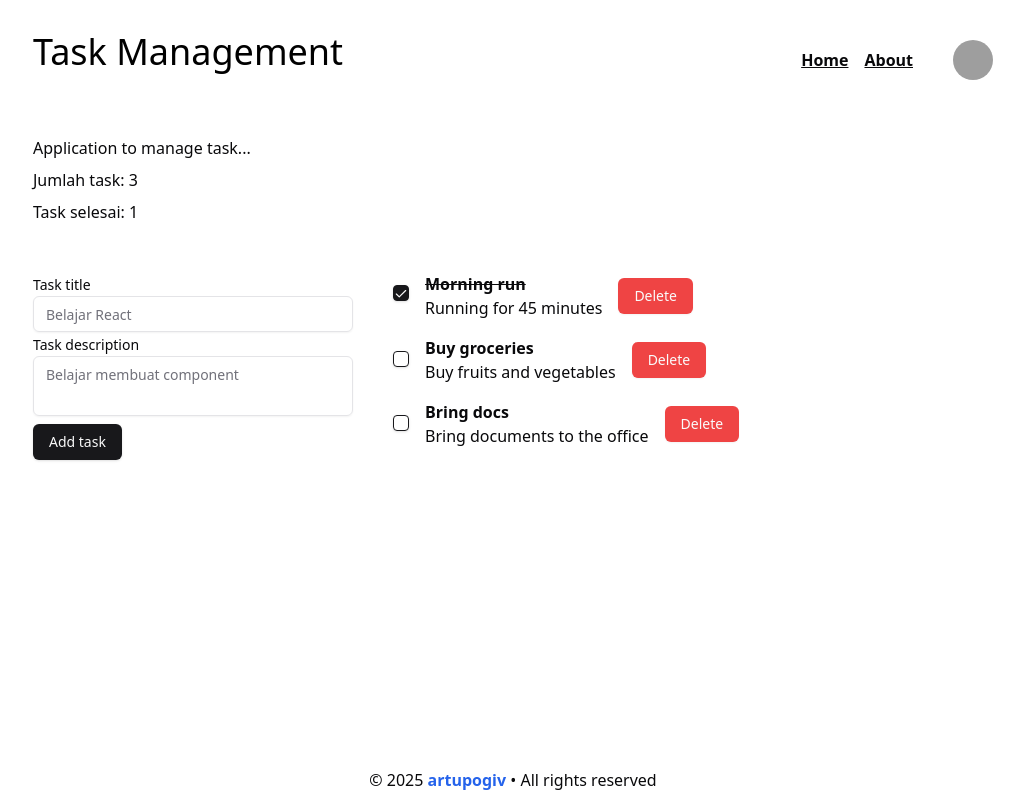
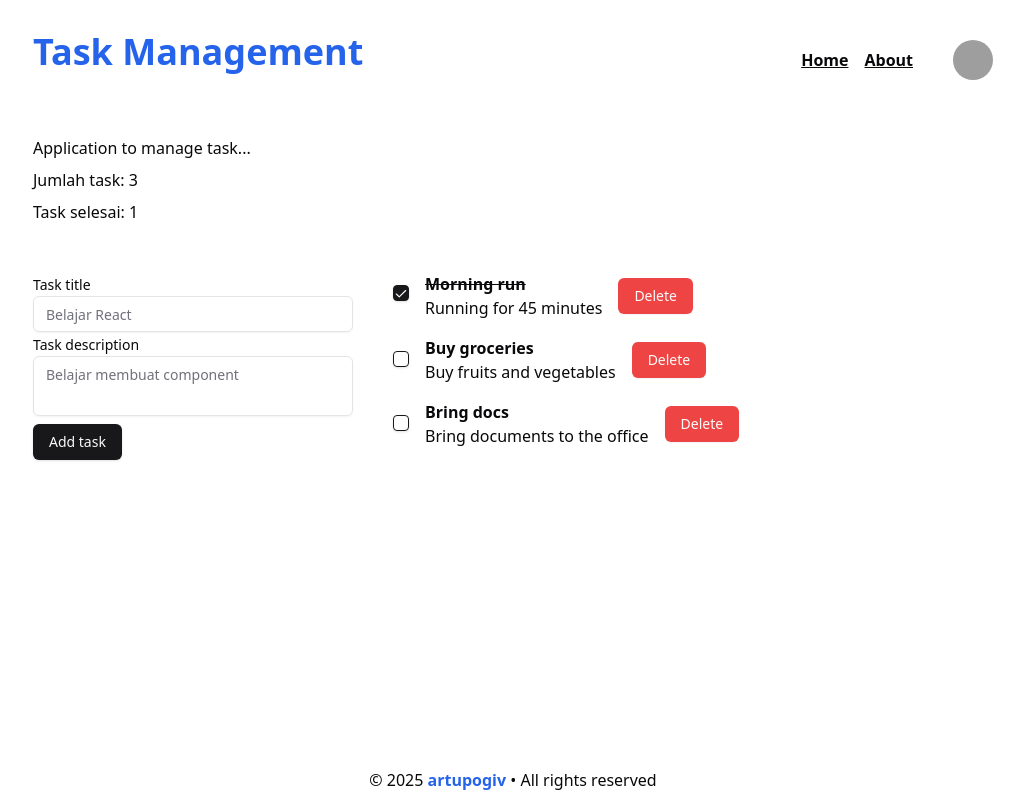
Before and after one commit to artupogiv/task-management, a React app: page / in a window 1280 px wide. Shown: the whole page, without its empty margins (127-1151 px from the left). Built offline with nearby package versions, Linux system fonts and the light colour scheme; grey boxes are pictures that could not be loaded; the HTML template or start-up script is replaced by a standard one.

Commit message:
chore: tidy up

```diff
--- a/src/components/shared/layout/header.tsx
+++ b/src/components/shared/layout/header.tsx
@@ -5,7 +5,7 @@ export function Heading() {
   return (
     <div className="m-4 p-4 ">
       <header className="flex flex-row justify-between">
-        <h1 className="text-4xl font-medium text-black text-left pb-4 ">
+        <h1 className="text-4xl font-bold text-blue-600 text-left pb-4 ">
           Task Management
         </h1>
         <div className="inline-flex gap-10 items-center">
@@ -21,7 +21,7 @@ export function Heading() {
           </nav>
           <Avatar>
             <AvatarImage src="https://github.com/artupogiv.png" alt="avatar" />
-            <AvatarFallback>FU</AvatarFallback>
+            <AvatarFallback>VP</AvatarFallback>
           </Avatar>
         </div>
       </header>
```
